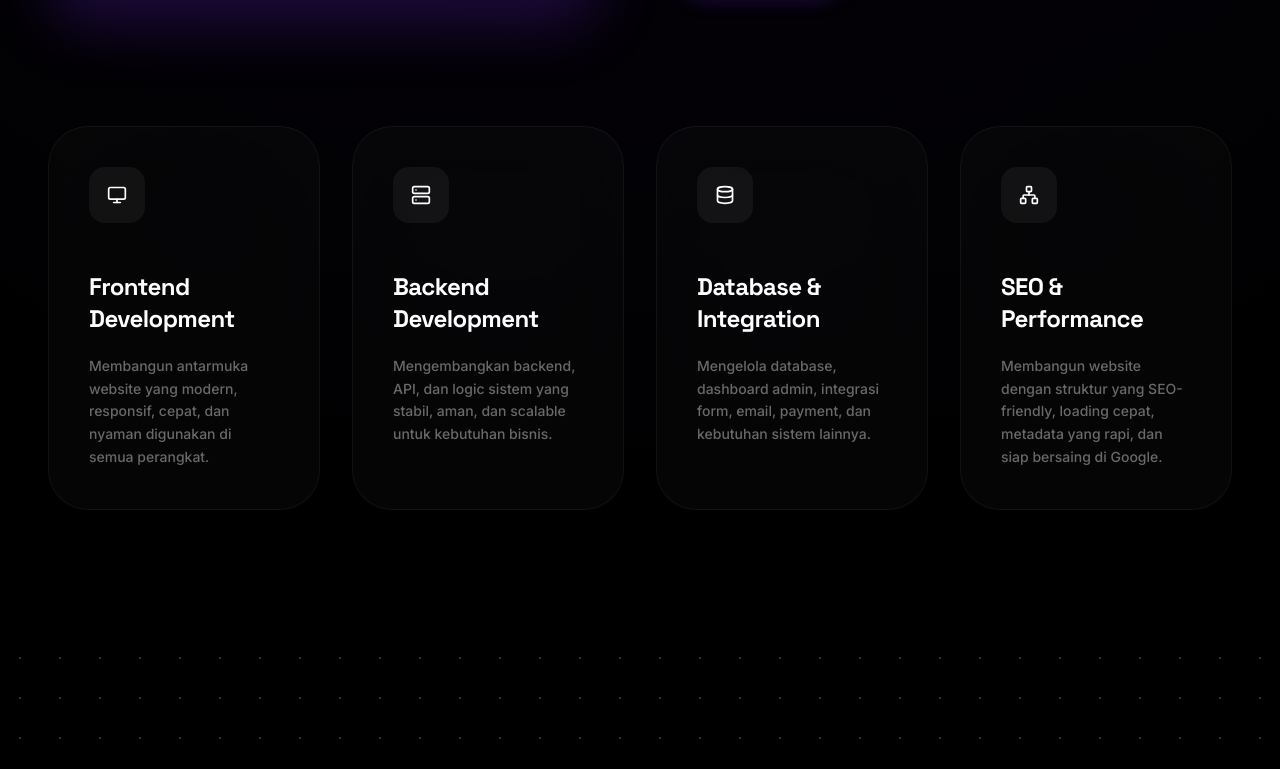
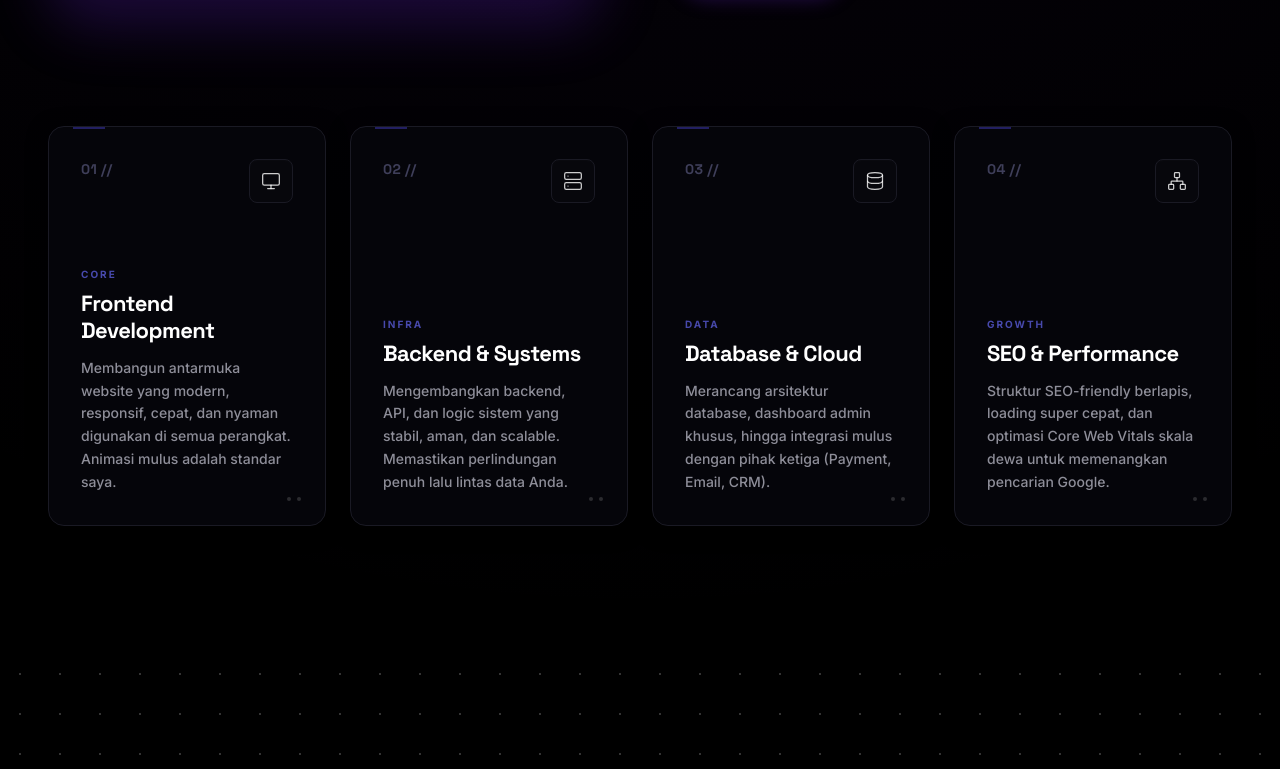
Before and after one commit to divorahim13/devdivo, a Next.js app: page / in a window 1280 px wide. Shown: the part 1493-2262 px from the top of the page. Built offline with nearby package versions, Linux system fonts and the light colour scheme.

Commit message:
UI Redesign: Update AboutSection service cards to premium tech/editorial dark style

```diff
--- a/app/page.tsx
+++ b/app/page.tsx
@@ -235,24 +235,32 @@ const Hero = () => {
 
   const cards = [
     {
+      num: '01',
+      tag: 'CORE',
       title: 'Frontend Development',
-      description: 'Membangun antarmuka website yang modern, responsif, cepat, dan nyaman digunakan di semua perangkat.',
-      icon: <Monitor className="text-white w-5 h-5" />,
+      description: 'Membangun antarmuka website yang modern, responsif, cepat, dan nyaman digunakan di semua perangkat. Animasi mulus adalah standar saya.',
+      icon: <Monitor strokeWidth={1.5} className="w-5 h-5 text-white/80 group-hover:text-white transition-colors duration-300" />,
     },
     {
-      title: 'Backend Development',
-      description: 'Mengembangkan backend, API, dan logic sistem yang stabil, aman, dan scalable untuk kebutuhan bisnis.',
-      icon: <Server className="text-white w-5 h-5" />,
+      num: '02',
+      tag: 'INFRA',
+      title: 'Backend & Systems',
+      description: 'Mengembangkan backend, API, dan logic sistem yang stabil, aman, dan scalable. Memastikan perlindungan penuh lalu lintas data Anda.',
+      icon: <Server strokeWidth={1.5} className="w-5 h-5 text-white/80 group-hover:text-white transition-colors duration-300" />,
     },
     {
-      title: 'Database & Integration',
-      description: 'Mengelola database, dashboard admin, integrasi form, email, payment, dan kebutuhan sistem lainnya.',
-      icon: <Database className="text-white w-5 h-5" />,
+      num: '03',
+      tag: 'DATA',
+      title: 'Database & Cloud',
+      description: 'Merancang arsitektur database, dashboard admin khusus, hingga integrasi mulus dengan pihak ketiga (Payment, Email, CRM).',
+      icon: <Database strokeWidth={1.5} className="w-5 h-5 text-white/80 group-hover:text-white transition-colors duration-300" />,
     },
     {
+      num: '04',
+      tag: 'GROWTH',
       title: 'SEO & Performance',
-      description: 'Membangun website dengan struktur yang SEO-friendly, loading cepat, metadata yang rapi, dan siap bersaing di Google.',
-      icon: <Network className="text-white w-5 h-5" />,
+      description: 'Struktur SEO-friendly berlapis, loading super cepat, dan optimasi Core Web Vitals skala dewa untuk memenangkan pencarian Google.',
+      icon: <Network strokeWidth={1.5} className="w-5 h-5 text-white/80 group-hover:text-white transition-colors duration-300" />,
     },
   ];
 
@@ -351,27 +359,54 @@ const Hero = () => {
         </div>
 
         {/* Cards Grid */}
-        <div className="grid grid-cols-1 md:grid-cols-2 lg:grid-cols-4 gap-8">
+        <div className="grid grid-cols-1 md:grid-cols-2 lg:grid-cols-4 gap-6 mt-12 w-full max-w-7xl mx-auto">
           {cards.map((card, index) => (
             <motion.div
               key={card.title}
               initial={{ opacity: 0, y: 30 }}
               whileInView={{ opacity: 1, y: 0 }}
-              whileHover={{ scale: 1.05, rotateZ: index % 2 === 0 ? 2 : -2, y: -10 }}
+              whileHover={{ y: -6 }}
               viewport={{ once: false, amount: 0.1 }}
-              transition={{
-                delay: index * 0.1, duration: 0.5,
-                rotateZ: { duration: 0.3 }, scale: { duration: 0.3 }
-              }}
-              className="bg-white/[0.02] backdrop-blur-3xl border border-white/[0.05] p-10 rounded-[40px] flex flex-col h-full group hover:bg-white/[0.04] hover:shadow-[0_20px_40px_rgba(91,33,182,0.3)] hover:border-[#5B21B6]/50 transition-colors duration-500 cursor-pointer"
+              transition={{ delay: index * 0.1, duration: 0.4, ease: "easeOut" }}
+              className="group relative flex flex-col h-full bg-[#05050A] border border-[#1A1A24] rounded-2xl overflow-hidden cursor-default transition-all duration-300 hover:border-[#2D2D44] hover:bg-[#08080C] shadow-[0_4px_20px_rgba(0,0,0,0.5)] hover:shadow-[0_12px_40px_rgba(0,0,0,0.8)]"
             >
-              <div className="w-14 h-14 rounded-2xl bg-white/5 flex items-center justify-center mb-12 group-hover:scale-110 transition-transform duration-500">
-                {card.icon}
+              {/* Subtle top spotlight on hover */}
+              <div className="absolute inset-x-0 top-0 h-[150px] bg-[radial-gradient(ellipse_at_top,_rgba(99,102,241,0.08),_transparent_70%)] opacity-0 group-hover:opacity-100 transition-opacity duration-500 pointer-events-none" />
+
+              {/* Technical Accent Line */}
+              <div className="absolute top-0 left-6 w-8 h-[2px] bg-[#4F46E5]/40 group-hover:bg-[#6366F1] group-hover:w-16 transition-all duration-300 z-10" />
+
+              {/* Inner subtle top highlight to simulate bevel / hardware edge */}
+              <div className="absolute inset-x-0 top-0 h-[1px] bg-gradient-to-r from-transparent via-white/5 to-transparent opacity-0 group-hover:opacity-100 transition-opacity duration-300" />
+
+              <div className="p-8 flex flex-col h-full z-10">
+                {/* Header: Numeral + Icon Box */}
+                <div className="flex justify-between items-start mb-16">
+                  <span className="text-[#3F3F5A] font-display font-bold text-sm tracking-wide">{card.num} //</span>
+                  <div className="w-11 h-11 border border-[#1A1A24] bg-[#0A0A0F]/50 rounded-lg flex items-center justify-center group-hover:border-[#4F46E5]/40 transition-colors duration-300 shadow-[inset_0_1px_3px_rgba(255,255,255,0.02)]">
+                    {card.icon}
+                  </div>
+                </div>
+
+                {/* Body Content */}
+                <div className="mt-auto">
+                  <div className="text-[10px] uppercase tracking-[0.2em] text-[#6366F1] mb-2 font-bold opacity-70 group-hover:opacity-100 transition-opacity">
+                    {card.tag}
+                  </div>
+                  <h3 className="text-xl md:text-[22px] font-display font-bold text-white mb-3 leading-tight tracking-tight">
+                    {card.title}
+                  </h3>
+                  <p className="text-[#8E8E99] font-sans text-sm leading-relaxed font-medium transition-colors duration-300 group-hover:text-[#A1A1AA]">
+                    {card.description}
+                  </p>
+                </div>
               </div>
-              <h3 className="text-2xl font-display font-bold text-white mb-5 tracking-tight">{card.title}</h3>
-              <p className="text-white/40 text-sm leading-relaxed flex-grow font-sans font-medium">
-                {card.description}
-              </p>
+
+              {/* Technical Detail Dots */}
+              <div className="absolute bottom-6 right-6 flex gap-1.5 opacity-[0.15] group-hover:opacity-[0.4] transition-opacity duration-300">
+                <div className="w-1 h-1 bg-white rounded-sm" />
+                <div className="w-1 h-1 bg-white rounded-sm" />
+              </div>
             </motion.div>
           ))}
         </div>
@@ -401,11 +436,11 @@ const ProjectsSection = () => {
   }, { scope: containerRef });
 
   const projects = [
-    { id: 1, title: 'Cloudy', subtitle: 'App Design', img: 'https://images.unsplash.com/photo-1498050108023-c5249f4df085?w=600&h=800&fit=crop' },
-    { id: 2, title: 'Dummies', subtitle: 'Web Dev', img: 'https://images.unsplash.com/photo-1555066931-4365d14bab8c?w=600&h=800&fit=crop' },
-    { id: 3, title: 'Glue', subtitle: 'Systems', img: 'https://images.unsplash.com/photo-1517694712202-14dd9538aa97?w=600&h=800&fit=crop' },
-    { id: 4, title: 'Above mummies', subtitle: 'UI/UX', img: 'https://images.unsplash.com/photo-1504639725590-34d0984388bd?w=600&h=800&fit=crop' },
-    { id: 5, title: 'Ellenor', subtitle: 'Mobile App', img: 'https://images.unsplash.com/photo-1526374965328-7f61d4dc18c5?w=600&h=800&fit=crop' },
+    { id: 1, title: 'Aero 3D', subtitle: 'Interactive Product', img: 'https://images.unsplash.com/photo-1611186871348-b1ce696e52c9?w=600&h=800&fit=crop' },
+    { id: 2, title: 'Fluidify', subtitle: 'WebGL Agency', img: 'https://images.unsplash.com/photo-1550684848-fac1c5b4e853?w=600&h=800&fit=crop' },
+    { id: 3, title: 'SneakXR', subtitle: '3D Configurator', img: 'https://images.unsplash.com/photo-1552346154-21d32810aba3?w=600&h=800&fit=crop' },
+    { id: 4, title: 'Odyssey', subtitle: 'Scrollytelling', img: 'https://images.unsplash.com/photo-1462331940025-496dfbfc7564?w=600&h=800&fit=crop' },
+    { id: 5, title: 'Nexus UI', subtitle: 'Bento Dashboard', img: 'https://images.unsplash.com/photo-1639322537228-f710d846310a?w=600&h=800&fit=crop' },
   ];
 
   return (
@@ -425,7 +460,7 @@ const ProjectsSection = () => {
       </div>
 
       {/* Desktop Fanned Layout */}
-      <div ref={containerRef} className="hidden md:flex relative w-full max-w-7xl h-[600px] items-center justify-center perspective-2000">
+      <div ref={containerRef} className="hidden md:flex relative w-full max-w-7xl h-[750px] items-center justify-center perspective-2000 mt-8">
         <div className="flex items-center justify-center -space-x-48 transform-gpu">
           {projects.map((project, index) => {
             const isHovered = hoveredIndex === index;
@@ -453,7 +488,7 @@ const ProjectsSection = () => {
                   dragElastic={0.4}
                   whileDrag={{ scale: 1.1, cursor: "grabbing" }}
                   animate={{
-                    y: isHovered ? -160 : defaultY,
+                    y: isHovered ? -100 : defaultY,
                     x: isHovered ? 0 : defaultX,
                     rotate: isHovered ? 0 : defaultRotate,
                     scale: isHovered ? 1.15 : (isAnyHovered ? 0.85 : 1),
@@ -503,7 +538,7 @@ const ProjectsSection = () => {
                   <motion.div
                     initial={{ opacity: 0, scale: 0.8 }}
                     animate={{ opacity: 1, scale: 1 }}
-                    className="absolute top-10 right-10 z-30"
+                    className="absolute bottom-10 right-10 md:bottom-12 md:right-12 z-30"
                   >
                     <button className="bg-white/10 backdrop-blur-md border border-white/20 text-white pl-8 pr-3 py-3 rounded-full text-sm font-black flex items-center gap-3 shadow-[0_0_30px_rgba(255,255,255,0.2)] hover:bg-white/20 transition-all">
                       View
```
